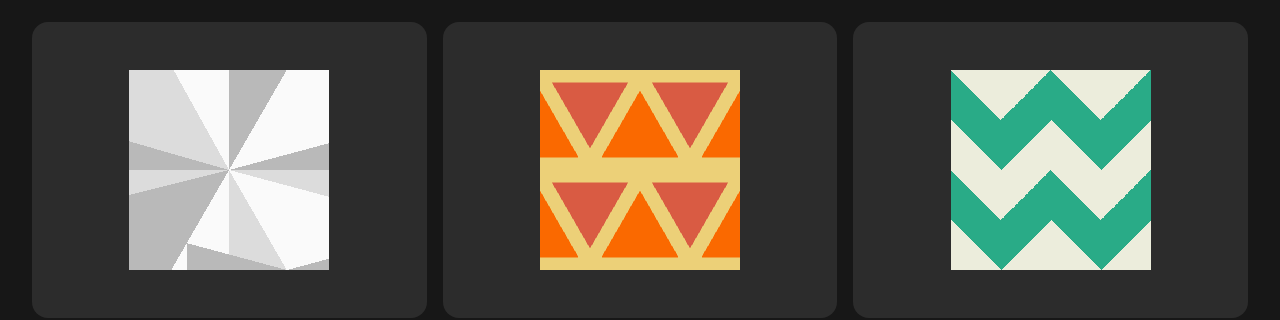
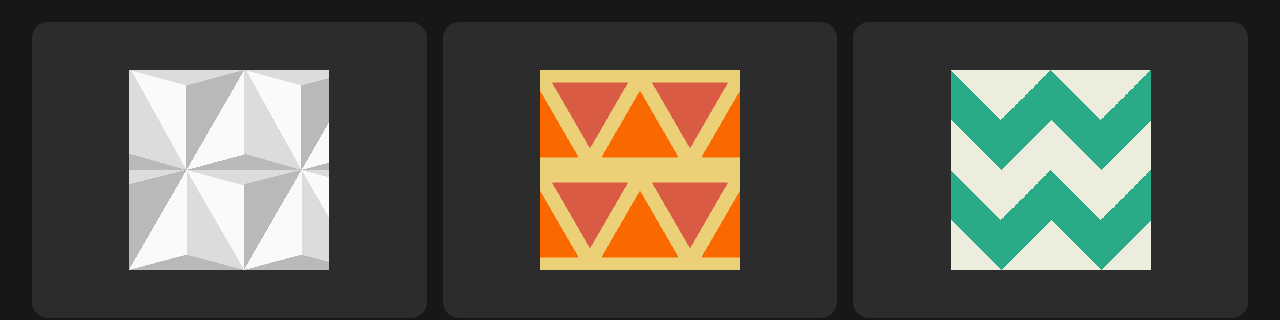
Before and after one commit to arishem51/iuniverse, a React (Vite) app: page /all in a window 1280 px wide. Shown: the part 253-573 px from the top of the page. Built offline with nearby package versions, Linux system fonts and the light colour scheme.

Commit message:
fix: fix a little size

```diff
--- a/src/components/ListComponent/Patterns/TritangularGrey.tsx
+++ b/src/components/ListComponent/Patterns/TritangularGrey.tsx
@@ -29,8 +29,7 @@ const Tritanular = styled.div`
       #dcdcdc 0 331deg,
       #fafafa 0
     );
-  background-size: 200px 200px;
-  background-repeat: no-repeat;
+  background-size: 115px 200px;
 `;
 
 export default function Component() {
```
